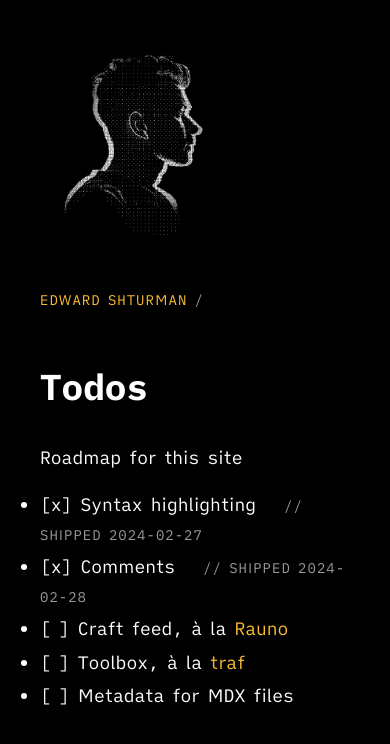
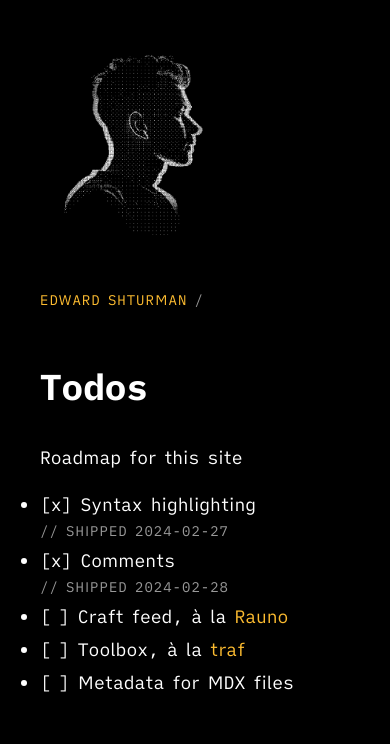
Before and after one commit to edwardshturman/site, a Next.js app: page /todos in a window 390 px wide. Shown: the top 744 px of the page. Built offline with nearby package versions, Linux system fonts and the light colour scheme.

Commit message:
Add mobile style for inline comments

```diff
--- a/app/components/Comment.module.css
+++ b/app/components/Comment.module.css
@@ -20,3 +20,10 @@ p.block-comment::before {
 p.block-comment::after {
   content: ' *\002F';
 }
+
+@media (max-width: 700px) {
+  span.inline-comment {
+    display: block;
+    margin-left: 0px;
+  }
+}
```
